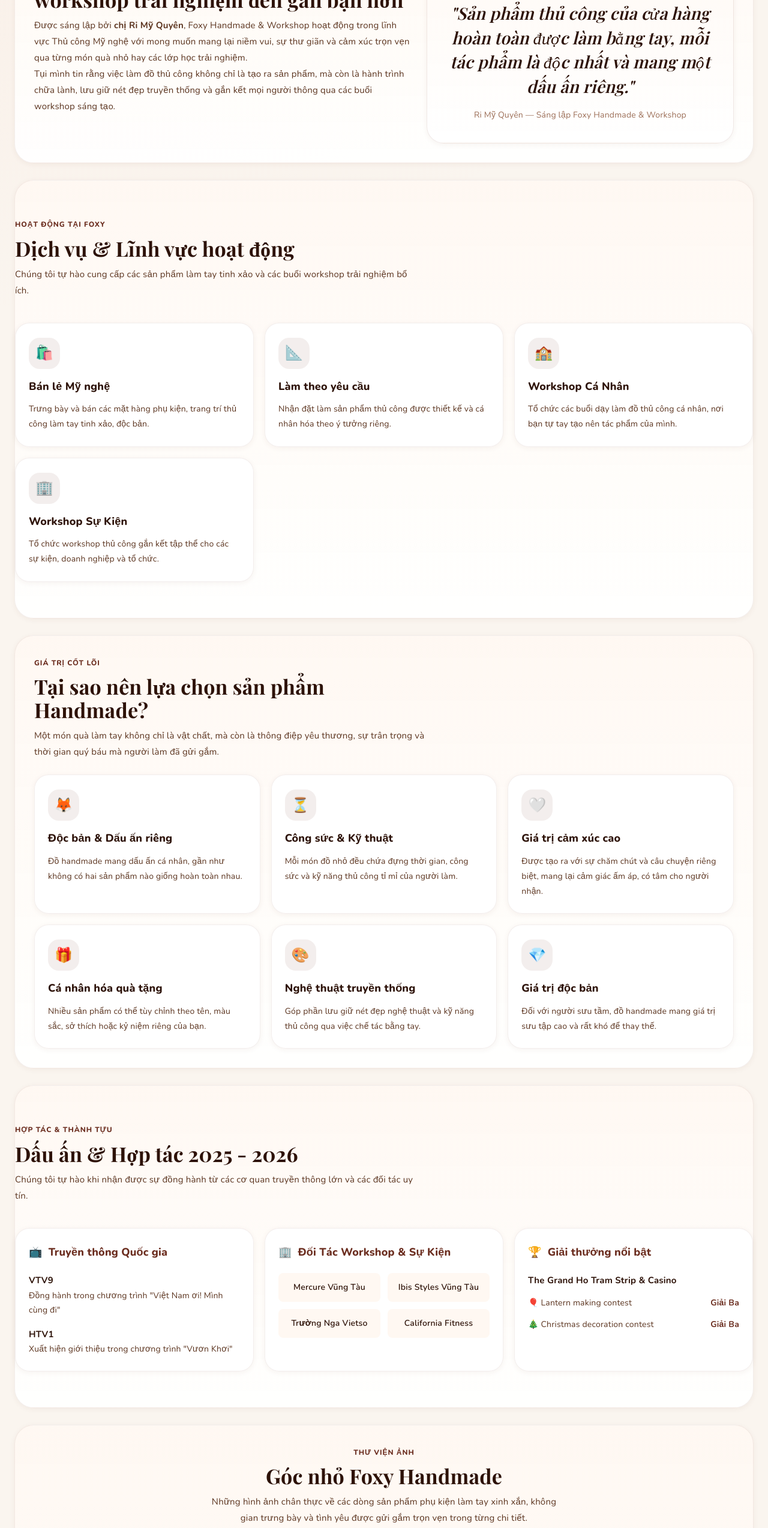
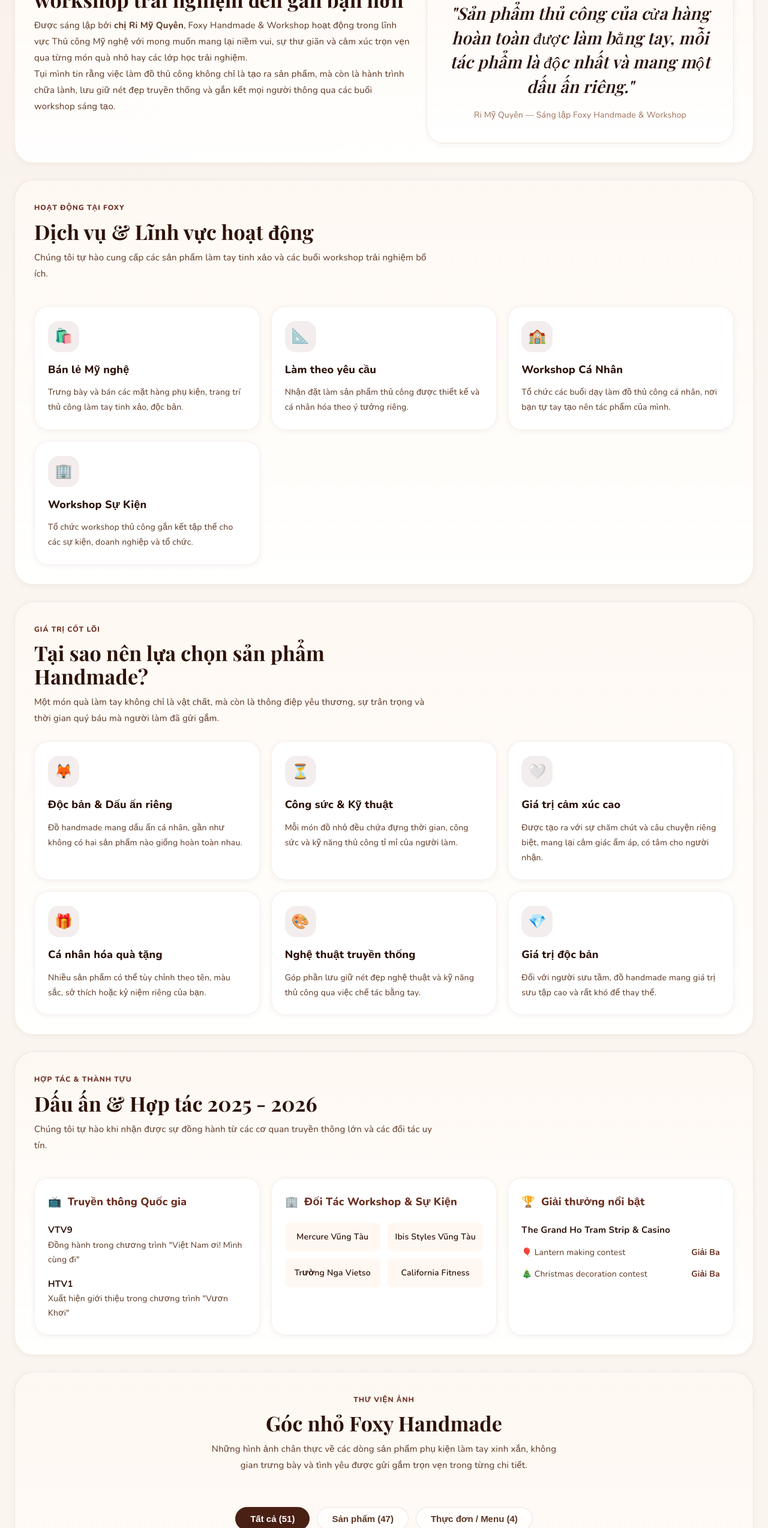
Before and after one commit to btduy13/foxyhandmade, a Next.js app: page /about in a window 1280 px wide. Shown: the part 1040-3587 px from the top of the page at 60% size. Built offline with nearby package versions, Linux system fonts and the light colour scheme; no server answers; the database is empty.

Commit message:
style: remove inline padding override to fix cards container edge spacing

```diff
--- a/src/app/(shop)/about/page.js
+++ b/src/app/(shop)/about/page.js
@@ -117,7 +117,7 @@ export default function AboutPage() {
       </section>
 
       {/* Services Section */}
-      <section className="section-shell-alt" style={{ padding: "60px 0" }}>
+      <section className="section-shell-alt">
         <div className="section-intro" style={{ marginBottom: "40px" }}>
           <div className="section-copy">
             <span className="section-eyebrow">Hoạt động tại Foxy</span>
@@ -168,7 +168,7 @@ export default function AboutPage() {
       </section>
 
       {/* Achievements Section */}
-      <section className="section-shell-alt" style={{ padding: "60px 0" }}>
+      <section className="section-shell-alt">
         <div className="section-intro" style={{ marginBottom: "40px" }}>
           <div className="section-copy">
             <span className="section-eyebrow">Hợp tác & Thành tựu</span>
```
